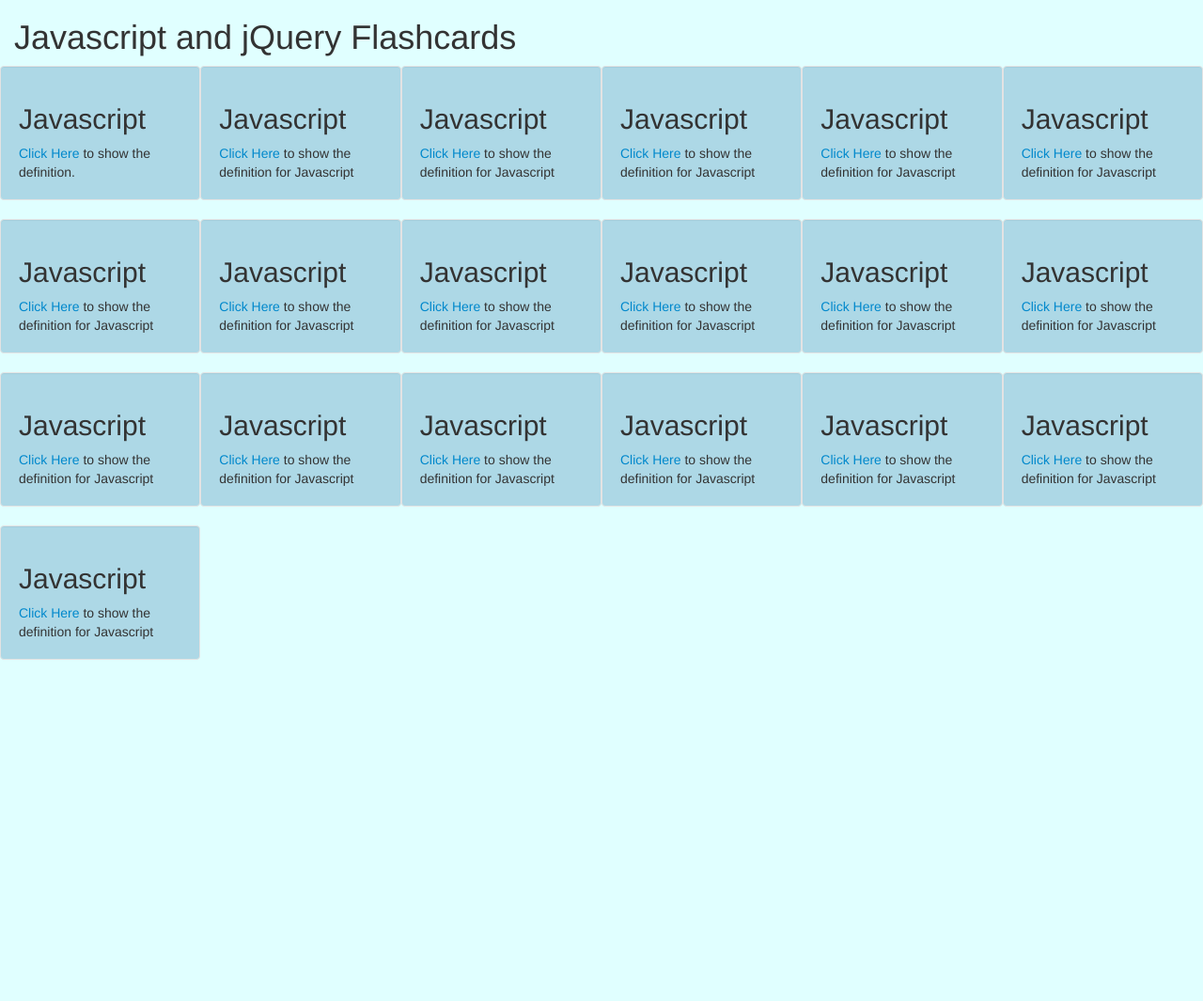
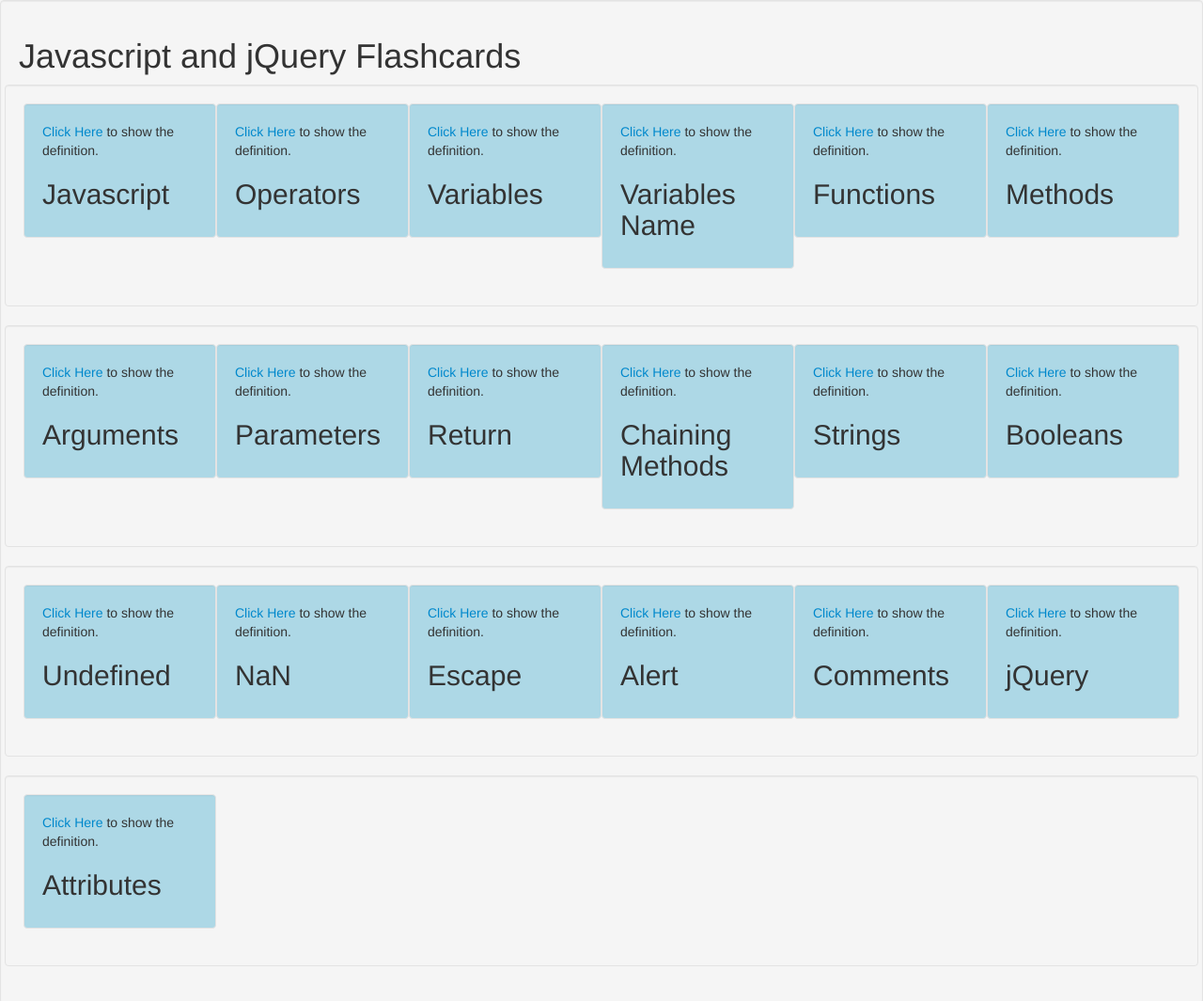
Before and after one commit to Xamdes/js-jquery-flashcards, a plain HTML site: page index.html in a window 1280 px wide. Shown: the top 1065 px of the page at 94% size. Before the commit the page ends 800 px from the top, so only its background shows below. Drawn offline with Linux system fonts and the light colour scheme.

Commit message:
changed layout for show definitio above header of each flashcard.

```diff
--- a/css/styles.css
+++ b/css/styles.css
@@ -19,6 +19,10 @@ body {
   background-color: lightblue;
 }
 
+.header-term {
+
+}
+
 .header-definition {
 
 }
--- a/index.html
+++ b/index.html
@@ -8,14 +8,14 @@
     <script src="js/scripts.js"></script>
     <title></title>
   </head>
-  <body class="container-fluid">
+  <body class="container-fluid well">
     <h1>Javascript and jQuery Flashcards</h1>
     <!-- //Start of Row 1 -->
-    <div class="row">
+    <div class="row well">
       <div class="col-md-2 well flashcard">
         <div id="hide-javascript">
+          <span class="clickable clickable-javascript">Click Here</span> to show the definition.
           <h2 class="header-term">Javascript</h2>
-          <span class="clickable clickable-javascript">Click Here</span> to show the definition.
         </div>
         <div id="show-javascript" class="show-initial">
           <span class="clickable clickable-javascript">Click Here</span> to show the term.
@@ -25,55 +25,55 @@
       </div>
       <div class="col-md-2 well flashcard">
         <div id="hide-operators">
-          <h2 class="header-term">Javascript</h2>
-          <span class="clickable clickable-operators">Click Here</span> to show the definition for Javascript
+          <span class="clickable clickable-operators">Click Here</span> to show the definition.
+          <h2 class="header-term">Operators</h2>
         </div>
         <div id="show-operators" class="show-initial">
-          <span class="clickable clickable-operators">Click Here</span> to hide the definition for Javascript
+          <span class="clickable clickable-operators">Click Here</span> to show the term.
           <h2 class="header-definition">Definition</h2>
           <p class="paragraph-definition">Description</p>
         </div>
       </div>
       <div class="col-md-2 well flashcard">
         <div id="hide-variables">
-          <h2 class="header-term">Javascript</h2>
-          <span class="clickable clickable-variables">Click Here</span> to show the definition for Javascript
+          <span class="clickable clickable-variables">Click Here</span> to show the definition.
+          <h2 class="header-term">Variables</h2>
         </div>
         <div id="show-variables" class="show-initial">
-          <span class="clickable clickable-variables">Click Here</span> to hide the definition for Javascript
+          <span class="clickable clickable-variables">Click Here</span> to show the term.
           <h2 class="header-definition">Definition</h2>
           <p class="paragraph-definition">Description</p>
         </div>
       </div>
       <div class="col-md-2 well flashcard">
         <div id="hide-variables-name">
-          <h2 class="header-term">Javascript</h2>
-          <span class="clickable clickable-variables-name">Click Here</span> to show the definition for Javascript
+          <span class="clickable clickable-variables-name">Click Here</span> to show the definition.
+          <h2 class="header-term">Variables Name</h2>
         </div>
         <div id="show-variables-name" class="show-initial">
-          <span class="clickable clickable-variables-name">Click Here</span> to hide the definition for Javascript
+          <span class="clickable clickable-variables-name">Click Here</span> to show the term.
           <h2 class="header-definition">Definition</h2>
           <p class="paragraph-definition">Description</p>
         </div>
       </div>
       <div class="col-md-2 well flashcard">
         <div id="hide-functions">
-          <h2 class="header-term">Javascript</h2>
-          <span class="clickable clickable-functions">Click Here</span> to show the definition for Javascript
+          <span class="clickable clickable-functions">Click Here</span> to show the definition.
+          <h2 class="header-term">Functions</h2>
         </div>
         <div id="show-functions" class="show-initial">
-          <span class="clickable clickable-functions">Click Here</span> to hide the definition for Javascript
+          <span class="clickable clickable-functions">Click Here</span> to show the term.
           <h2 class="header-definition">Definition</h2>
           <p class="paragraph-definition">Description</p>
         </div>
       </div>
       <div class="col-md-2 well flashcard">
         <div id="hide-methods">
-          <h2 class="header-term">Javascript</h2>
-          <span class="clickable clickable-methods">Click Here</span> to show the definition for Javascript
+          <span class="clickable clickable-methods">Click Here</span> to show the definition.
+          <h2 class="header-term">Methods</h2>
         </div>
         <div id="show-methods" class="show-initial">
-          <span class="clickable clickable-methods">Click Here</span> to hide the definition for Javascript
+          <span class="clickable clickable-methods">Click Here</span> to show the term.
           <h2 class="header-definition">Definition</h2>
           <p class="paragraph-definition">Description</p>
         </div>
@@ -81,69 +81,69 @@
     </div>
     <!-- //End Row 1 -->
     <!-- Start of Row 2 -->
-    <div class="row">
+    <div class="row well">
       <div class="col-md-2 well flashcard">
         <div id="hide-arguments">
-          <h2 class="header-term">Javascript</h2>
-          <span class="clickable clickable-arguments">Click Here</span> to show the definition for Javascript
+          <span class="clickable clickable-arguments">Click Here</span> to show the definition.
+          <h2 class="header-term">Arguments</h2>
         </div>
         <div id="show-arguments" class="show-initial">
-          <span class="clickable clickable-arguments">Click Here</span> to hide the definition for Javascript
+          <span class="clickable clickable-arguments">Click Here</span> to show the term.
           <h2 class="header-definition">Definition</h2>
           <p class="paragraph-definition">Description</p>
         </div>
       </div>
       <div class="col-md-2 well flashcard">
         <div id="hide-parameters">
-          <h2 class="header-term">Javascript</h2>
-          <span class="clickable clickable-parameters">Click Here</span> to show the definition for Javascript
+          <span class="clickable clickable-parameters">Click Here</span> to show the definition.
+          <h2 class="header-term">Parameters</h2>
         </div>
         <div id="show-parameters" class="show-initial">
-          <span class="clickable clickable-parameters">Click Here</span> to hide the definition for Javascript
+          <span class="clickable clickable-parameters">Click Here</span> to show the term.
           <h2 class="header-definition">Definition</h2>
           <p class="paragraph-definition">Description</p>
         </div>
       </div>
       <div class="col-md-2 well flashcard">
         <div id="hide-return">
-          <h2 class="header-term">Javascript</h2>
-          <span class="clickable clickable-return">Click Here</span> to show the definition for Javascript
+          <span class="clickable clickable-return">Click Here</span> to show the definition.
+          <h2 class="header-term">Return</h2>
         </div>
         <div id="show-return" class="show-initial">
-          <span class="clickable clickable-return">Click Here</span> to hide the definition for Javascript
+          <span class="clickable clickable-return">Click Here</span> to show the term.
           <h2 class="header-definition">Definition</h2>
           <p class="paragraph-definition">Description</p>
         </div>
       </div>
       <div class="col-md-2 well flashcard">
         <div id="hide-chaining-methods">
-          <h2 class="header-term">Javascript</h2>
-          <span class="clickable clickable-chaining-methods">Click Here</span> to show the definition for Javascript
+          <span class="clickable clickable-chaining-methods">Click Here</span> to show the definition.
+          <h2 class="header-term">Chaining Methods</h2>
         </div>
         <div id="show-chaining-methods" class="show-initial">
-          <span class="clickable clickable-chaining-methods">Click Here</span> to hide the definition for Javascript
+          <span class="clickable clickable-chaining-methods">Click Here</span> to show the term.
           <h2 class="header-definition">Definition</h2>
           <p class="paragraph-definition">Description</p>
         </div>
       </div>
       <div class="col-md-2 well flashcard">
         <div id="hide-strings">
-          <h2 class="header-term">Javascript</h2>
-          <span class="clickable clickable-strings">Click Here</span> to show the definition for Javascript
+          <span class="clickable clickable-strings">Click Here</span> to show the definition.
+          <h2 class="header-term">Strings</h2>
         </div>
         <div id="show-strings" class="show-initial">
-          <span class="clickable clickable-strings">Click Here</span> to hide the definition for Javascript
+          <span class="clickable clickable-strings">Click Here</span> to show the term.
           <h2 class="header-definition">Definition</h2>
           <p class="paragraph-definition">Description</p>
         </div>
       </div>
       <div class="col-md-2 well flashcard">
         <div id="hide-booleans">
-          <h2 class="header-term">Javascript</h2>
-          <span class="clickable clickable-booleans">Click Here</span> to show the definition for Javascript
+          <span class="clickable clickable-booleans">Click Here</span> to show the definition.
+          <h2 class="header-term">Booleans</h2>
         </div>
         <div id="show-booleans" class="show-initial">
-          <span class="clickable clickable-booleans">Click Here</span> to hide the definition for Javascript
+          <span class="clickable clickable-booleans">Click Here</span> to show the term.
           <h2 class="header-definition">Definition</h2>
           <p class="paragraph-definition">Description</p>
         </div>
@@ -151,69 +151,69 @@
     </div>
     <!-- End of Row 2 -->
     <!-- Start of Row 3 -->
-    <div class="row">
+    <div class="row well">
       <div class="col-md-2 well flashcard">
         <div id="hide-undefined">
-          <h2 class="header-term">Javascript</h2>
-          <span class="clickable clickable-undefined">Click Here</span> to show the definition for Javascript
+          <span class="clickable clickable-undefined">Click Here</span> to show the definition.
+          <h2 class="header-term">Undefined</h2>
         </div>
         <div id="show-undefined" class="show-initial">
-          <span class="clickable clickable-undefined">Click Here</span> to hide the definition for Javascript
+          <span class="clickable clickable-undefined">Click Here</span> to show the term.
           <h2 class="header-definition">Definition</h2>
           <p class="paragraph-definition">Description</p>
         </div>
       </div>
       <div class="col-md-2 well flashcard">
         <div id="hide-nan">
-          <h2 class="header-term">Javascript</h2>
-          <span class="clickable clickable-nan">Click Here</span> to show the definition for Javascript
+          <span class="clickable clickable-nan">Click Here</span> to show the definition.
+          <h2 class="header-term">NaN</h2>
         </div>
         <div id="show-nan" class="show-initial">
-          <span class="clickable clickable-nan">Click Here</span> to hide the definition for Javascript
+          <span class="clickable clickable-nan">Click Here</span> to show the term.
           <h2 class="header-definition">Definition</h2>
           <p class="paragraph-definition">Description</p>
         </div>
       </div>
       <div class="col-md-2 well flashcard">
         <div id="hide-escape">
-          <h2 class="header-term">Javascript</h2>
-          <span class="clickable clickable-escape">Click Here</span> to show the definition for Javascript
+          <span class="clickable clickable-escape">Click Here</span> to show the definition.
+          <h2 class="header-term">Escape</h2>
         </div>
         <div id="show-escape" class="show-initial">
-          <span class="clickable clickable-escape">Click Here</span> to hide the definition for Javascript
+          <span class="clickable clickable-escape">Click Here</span> to show the term.
           <h2 class="header-definition">Definition</h2>
           <p class="paragraph-definition">Description</p>
         </div>
       </div>
       <div class="col-md-2 well flashcard">
         <div id="hide-alert">
-          <h2 class="header-term">Javascript</h2>
-          <span class="clickable clickable-alert">Click Here</span> to show the definition for Javascript
+          <span class="clickable clickable-alert">Click Here</span> to show the definition.
+          <h2 class="header-term">Alert</h2>
         </div>
         <div id="show-alert" class="show-initial">
-          <span class="clickable clickable-alert">Click Here</span> to hide the definition for Javascript
+          <span class="clickable clickable-alert">Click Here</span> to show the term.
           <h2 class="header-definition">Definition</h2>
           <p class="paragraph-definition">Description</p>
         </div>
       </div>
       <div class="col-md-2 well flashcard">
         <div id="hide-comments">
-          <h2 class="header-term">Javascript</h2>
-          <span class="clickable clickable-comments">Click Here</span> to show the definition for Javascript
+          <span class="clickable clickable-comments">Click Here</span> to show the definition.
+          <h2 class="header-term">Comments</h2>
         </div>
         <div id="show-comments" class="show-initial">
-          <span class="clickable clickable-comments">Click Here</span> to hide the definition for Javascript
+          <span class="clickable clickable-comments">Click Here</span> to show the term.
           <h2 class="header-definition">Definition</h2>
           <p class="paragraph-definition">Description</p>
         </div>
       </div>
       <div class="col-md-2 well flashcard">
         <div id="hide-jquery">
-          <h2 class="header-term">Javascript</h2>
-          <span class="clickable clickable-jquery">Click Here</span> to show the definition for Javascript
+          <span class="clickable clickable-jquery">Click Here</span> to show the definition.
+          <h2 class="header-term">jQuery</h2>
         </div>
         <div id="show-jquery" class="show-initial">
-          <span class="clickable clickable-jquery">Click Here</span> to hide the definition for Javascript
+          <span class="clickable clickable-jquery">Click Here</span> to show the term.
           <h2 class="header-definition">Definition</h2>
           <p class="paragraph-definition">Description</p>
         </div>
@@ -221,14 +221,14 @@
     </div>
     <!-- End of Row 3 -->
     <!-- Start of Row 4 -->
-    <div class="row">
+    <div class="row well">
       <div class="col-md-2 well flashcard">
         <div id="hide-attributes">
-          <h2 class="header-term">Javascript</h2>
-          <span class="clickable clickable-attributes">Click Here</span> to show the definition for Javascript
+          <span class="clickable clickable-attributes">Click Here</span> to show the definition.
+          <h2 class="header-term">Attributes</h2>
         </div>
         <div id="show-attributes" class="show-initial">
-          <span class="clickable clickable-attributes">Click Here</span> to hide the definition for Javascript
+          <span class="clickable clickable-attributes">Click Here</span> to show the term.
           <h2 class="header-definition">Definition</h2>
           <p class="paragraph-definition">Description</p>
         </div>
```
